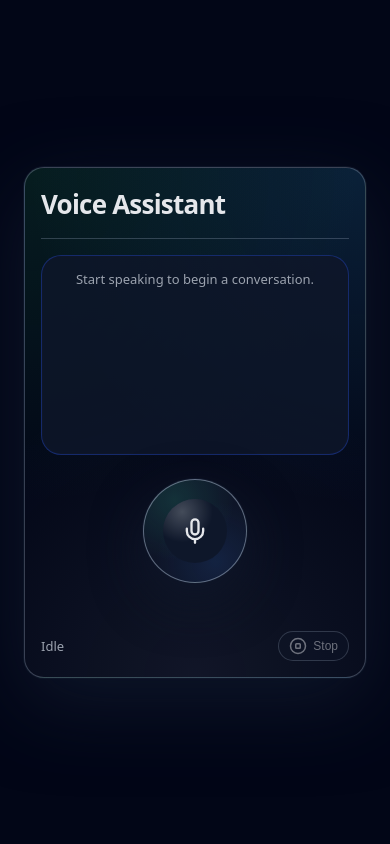
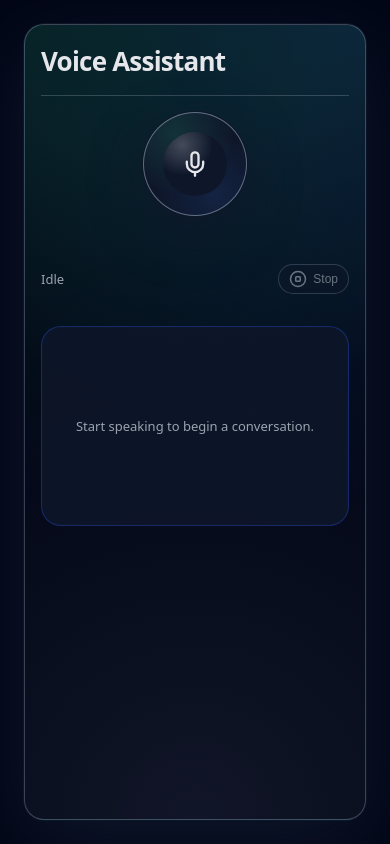
Before and after one commit to Raghavendrareddyn04/voice-agent, a React (Create React App) app: page / in a window 390 px wide. Built offline with nearby package versions, Linux system fonts and the light colour scheme.

Commit message:
Refactor layout structure for voice assistant and chat components; enhance responsiveness and styling in App.css

```diff
--- a/src/App.css
+++ b/src/App.css
@@ -35,8 +35,8 @@ body {
 
 .shell {
   width: 100%;
-  max-width: 900px;
-  margin: auto;
+  max-width: 1120px;
+  margin: 0 auto;
   border-radius: 32px;
   padding: 24px;
   background:
@@ -76,6 +76,28 @@ body {
   flex-direction: column;
   gap: 16px;
   margin-top: 4px;
+}
+
+.main-split {
+  flex-direction: row;
+  align-items: stretch;
+  gap: 24px;
+}
+
+.chat-pane {
+  flex: 1.4;
+  display: flex;
+}
+
+.voice-pane {
+  flex: 1;
+  display: flex;
+  flex-direction: column;
+  align-items: center;
+  justify-content: center;
+  gap: 8px;
+  padding-right: 8px;
+  border-right: 1px solid rgba(148, 163, 184, 0.25);
 }
 
 .chat-container {
@@ -174,11 +196,7 @@ body {
 }
 
 .voice-section {
-  display: flex;
-  flex-direction: column;
-  align-items: center;
-  gap: 8px;
-  padding-top: 8px;
+  display: contents;
 }
 
 .mic-orb {
@@ -409,6 +427,16 @@ body {
 }
 
 @media (max-width: 600px) {
+  .main-split {
+    flex-direction: column;
+  }
+
+  .voice-pane {
+    padding-right: 0;
+    padding-bottom: 8px;
+    border-right: none;
+  }
+
   .shell {
     border-radius: 20px;
     padding: 18px 16px 16px;
--- a/src/App.js
+++ b/src/App.js
@@ -188,41 +188,8 @@ function App() {
           <h1>Voice Assistant</h1>
         </header>
 
-        <main className="main">
-          <div className="chat-container">
-            {conversation.length === 0 && (
-              <div className="chat-placeholder">
-                Start speaking to begin a conversation.
-              </div>
-            )}
-            {conversation.map((msg) => (
-              <div
-                key={msg.id}
-                className={`chat-row chat-row-${msg.role}`}
-              >
-                <div className={`chat-bubble chat-bubble-${msg.role}`}>
-                  <div className="chat-role">
-                    {msg.role === "user" ? "You" : "AI"}
-                  </div>
-                  <div className="chat-text">{msg.text}</div>
-                </div>
-              </div>
-            ))}
-            {isThinking && (
-              <div className="chat-row chat-row-assistant">
-                <div className="chat-bubble chat-bubble-assistant thinking-bubble">
-                  <div className="chat-role">AI</div>
-                  <div className="thinking-dots">
-                    <span />
-                    <span />
-                    <span />
-                  </div>
-                </div>
-              </div>
-            )}
-          </div>
-
-          <div className="voice-section">
+        <main className="main main-split">
+          <section className="voice-pane">
             <div
               className={[
                 "mic-orb",
@@ -263,14 +230,53 @@ function App() {
 
             <div className="status-row">
               <div className="status-text">{statusLabel}</div>
-              <Button className="btn-ghost" onClick={stopAll} disabled={status === STATUS.IDLE}>
+              <Button
+                className="btn-ghost"
+                onClick={stopAll}
+                disabled={status === STATUS.IDLE}
+              >
                 <StopCircle size={18} />
                 <span>Stop</span>
               </Button>
             </div>
 
             {error && <div className="error">{error}</div>}
-          </div>
+          </section>
+
+          <section className="chat-pane">
+            <div className="chat-container">
+              {conversation.length === 0 && (
+                <div className="chat-placeholder">
+                  Start speaking to begin a conversation.
+                </div>
+              )}
+              {conversation.map((msg) => (
+                <div
+                  key={msg.id}
+                  className={`chat-row chat-row-${msg.role}`}
+                >
+                  <div className={`chat-bubble chat-bubble-${msg.role}`}>
+                    <div className="chat-role">
+                      {msg.role === "user" ? "You" : "AI"}
+                    </div>
+                    <div className="chat-text">{msg.text}</div>
+                  </div>
+                </div>
+              ))}
+              {isThinking && (
+                <div className="chat-row chat-row-assistant">
+                  <div className="chat-bubble chat-bubble-assistant thinking-bubble">
+                    <div className="chat-role">AI</div>
+                    <div className="thinking-dots">
+                      <span />
+                      <span />
+                      <span />
+                    </div>
+                  </div>
+                </div>
+              )}
+            </div>
+          </section>
         </main>
       </div>
     </div>
```
